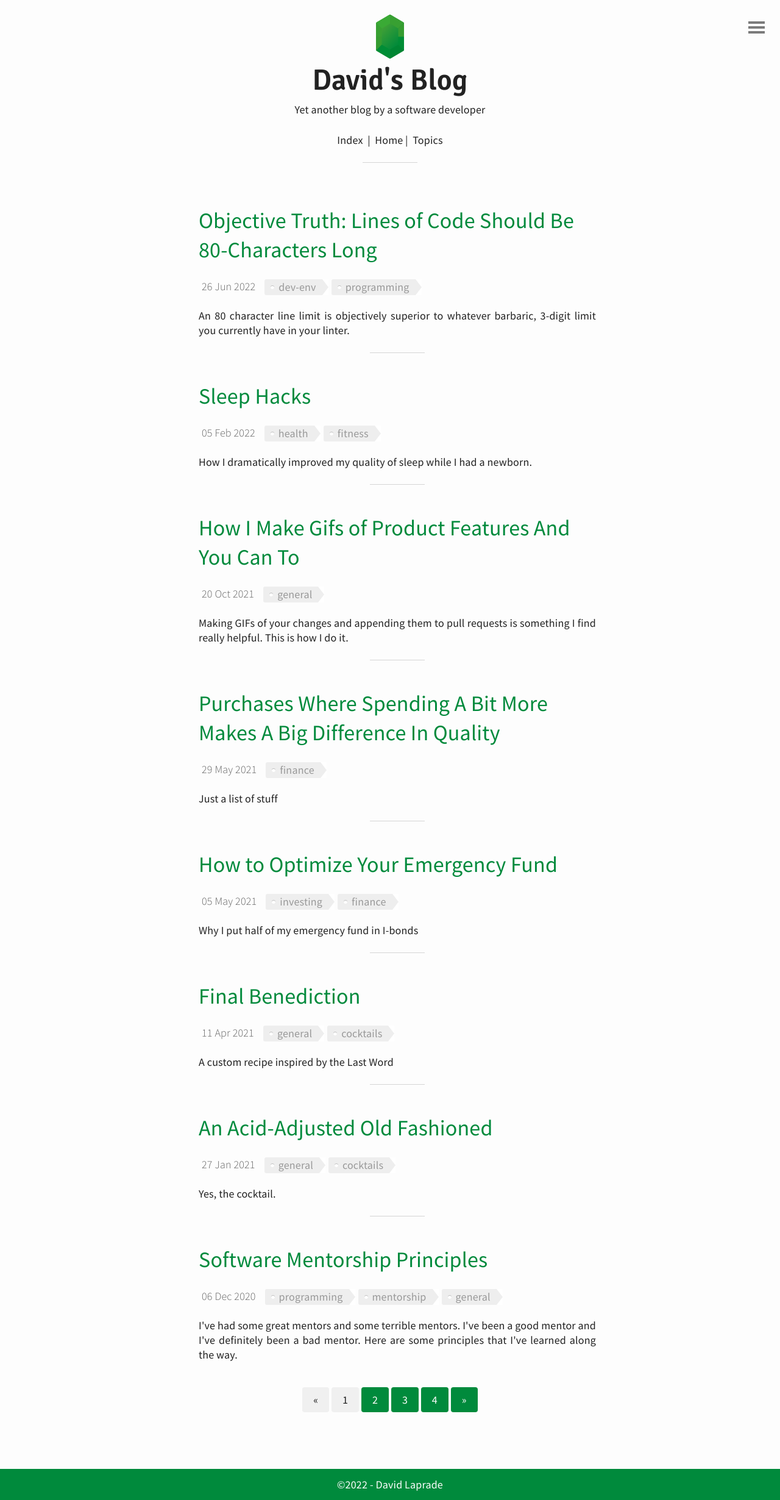
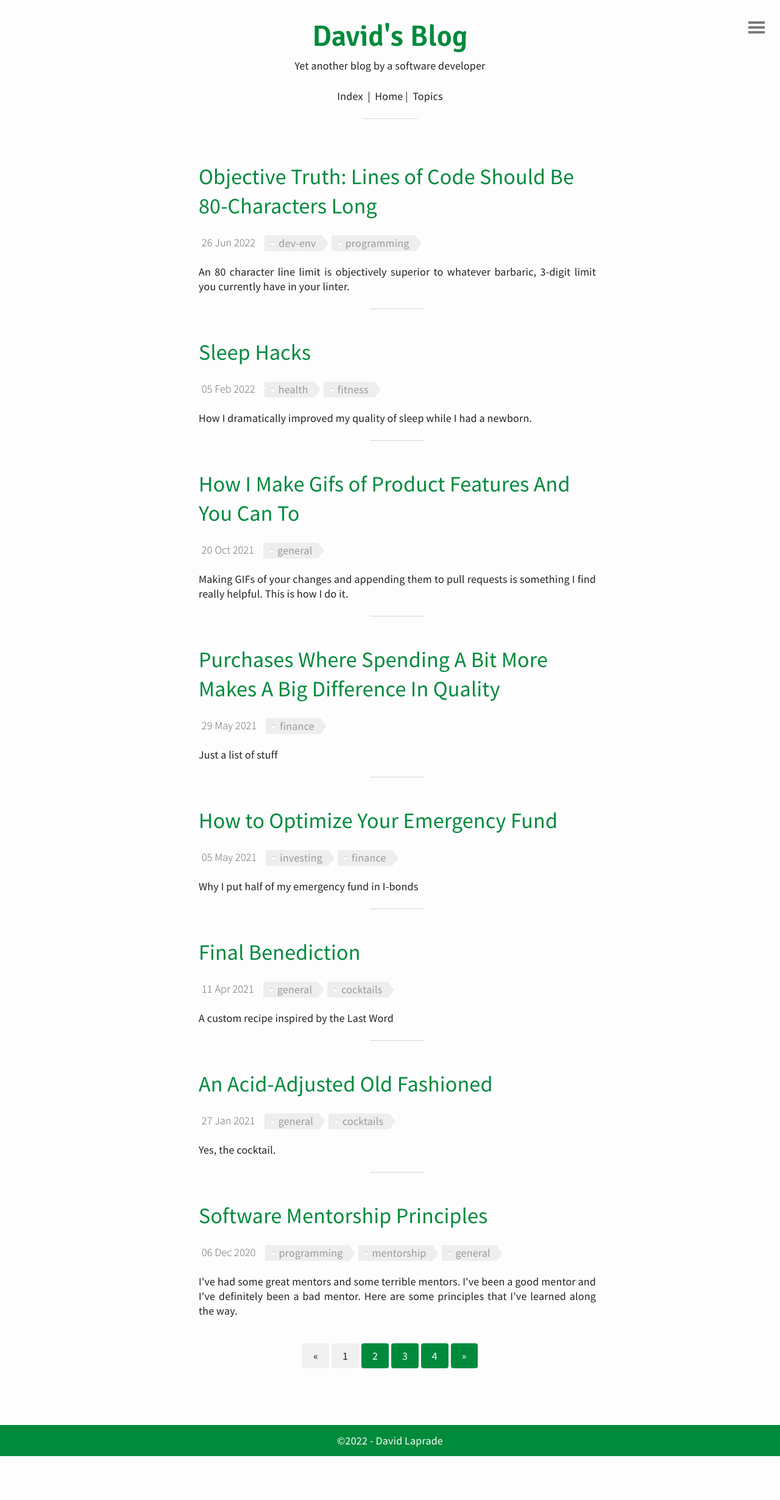
Before and after one commit to davidlaprade/davidlaprade.github.io, a Jekyll site: the page built from index.html, in a window 1280 px wide. Shown: the whole page at 61% size. Built offline with Jekyll 4.4.1, drawn with Linux system fonts in a browser that asks for light colours; the list of posts is cut into pages by our own code; after the commit the page ends 2388 px from its top, so only the background shows below that.

Commit message:
Get rid of the random emerald at the top

```diff
--- a/_includes/header.html
+++ b/_includes/header.html
@@ -9,7 +9,6 @@ ga('send', 'pageview');
 
 <header id="header">
   <a href="{{ site.baseurl }}/">
-    <img src="{{ site.baseurl }}/jekyll_img/emerald.svg"  alt="Emerald Logo">
     <h1>David's Blog</h1>
     <p>Yet another blog by a software developer</p>
   </a>
--- a/_sass/layout.scss
+++ b/_sass/layout.scss
@@ -121,17 +121,13 @@
   padding: 24px 0;
   position: relative;
   a {
-  	text-decoration: none;
-  	color: $text-color;
-  	display: inline-block;
-  }
-  img {
-  	max-height: 72px;
-  	margin: 0 auto;
-  	display: block;
+    text-decoration: none;
+    color: $text-color;
+    display: inline-block;
   }
   h1 {
-  	font-family: 'Signika', sans-serif; //Emerald logo font
+    color: $main-color;
+    font-family: 'Signika', sans-serif; //Emerald logo font
     font-weight: 600;
   }
   &:after {
```
